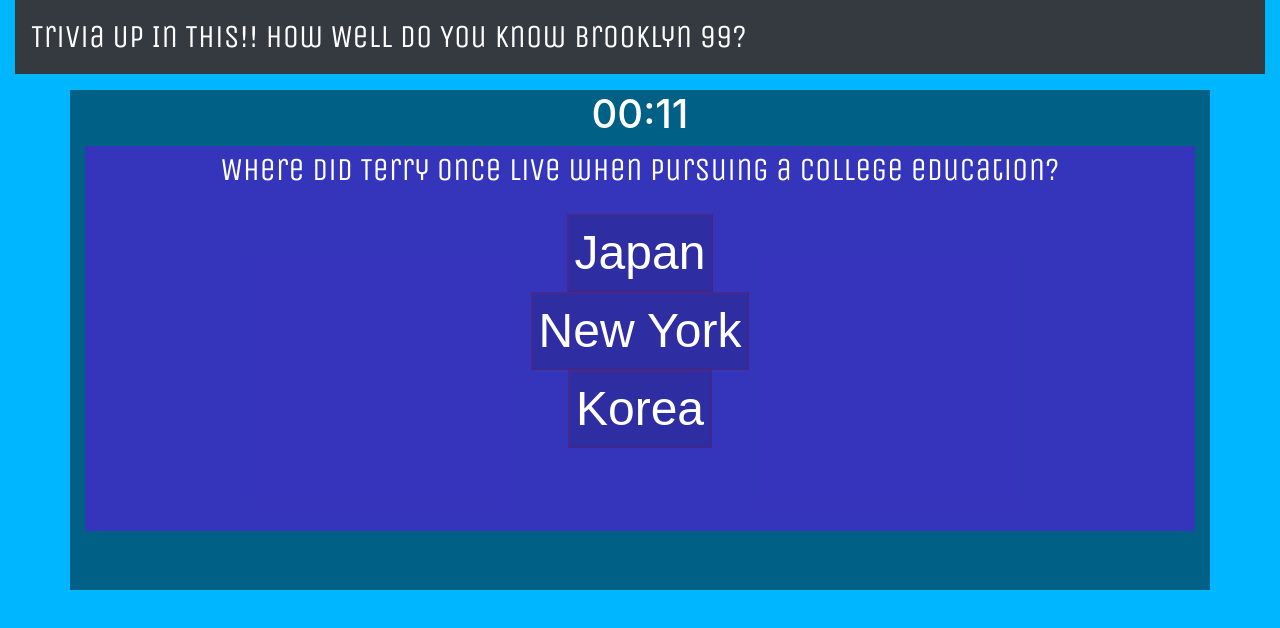
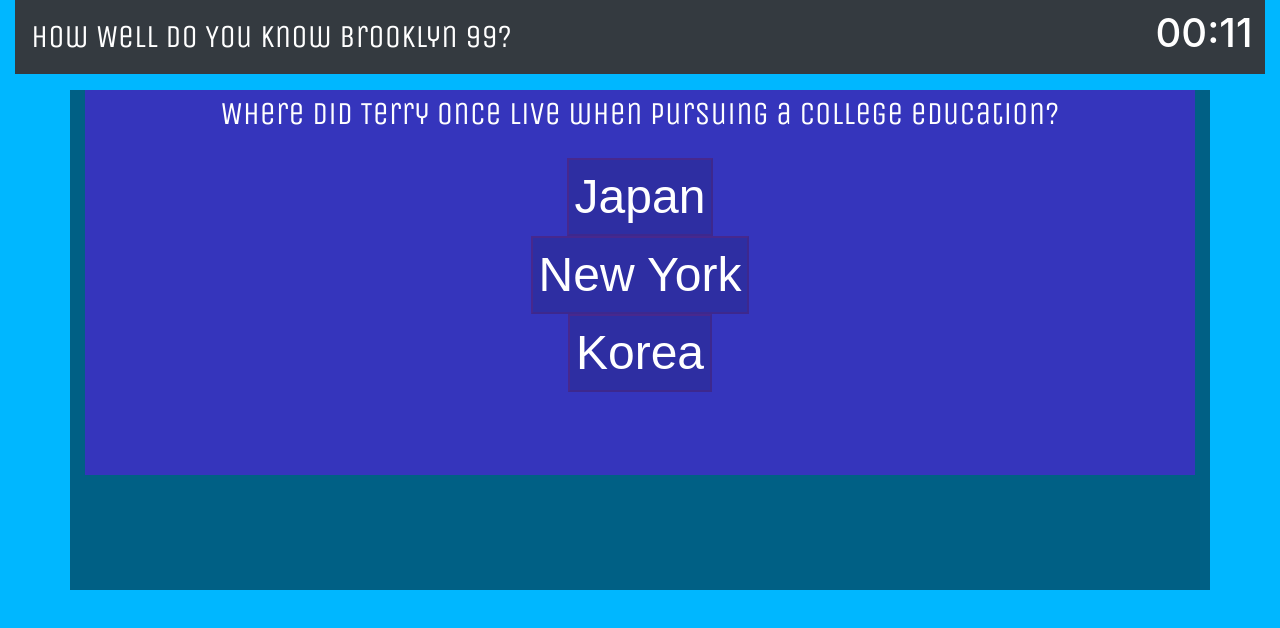
Before and after one commit to DAnMaN15726/TriviaGame, a plain HTML site: page index.html in a window 1280 px wide. Drawn offline with nearby package versions, Linux system fonts and the light colour scheme; a web font is replaced by a local one.

Commit message:
Polished some positioning and text involving the timer and the ques/banner

```diff
--- a/assets/css/style.css
+++ b/assets/css/style.css
@@ -1,12 +1,14 @@
 .navbar-brand{
     font-size: 2em;
     font-family: 'Unica One', cursive;
+    color: red;
 }
 
 
 
 body{
     background-color: rgb(0, 183, 255);
+
 }
 
 .container{
@@ -17,9 +19,12 @@ body{
 
 #container2{
 
+
     font-family: 'Unica One', cursive;
     font-size: 2em;
     height: 385px;
+    width:100%
+
 
 
 }
@@ -126,3 +131,13 @@ h3{
 
 
 }
+
+#clock{
+    position: absolute;
+    color: white;
+    right: 1%;
+
+
+
+
+}
--- a/index.html
+++ b/index.html
@@ -13,7 +13,8 @@
         <Header>
             <div class = "container-fluid">
                 <nav class = "navbar navbar-expand-lg navbar-dark bg-dark">
-                    <a class = "navbar-brand" href = "#">Trivia Up In This!! How Well Do You Know Brooklyn 99?</a>
+                    <a class = "navbar-brand" href = "#">How Well Do You Know Brooklyn 99?</a>
+                    <h1 id = "clock"></h1>
                 </nav>
             </div>
         </Header>
@@ -23,7 +24,7 @@
 
 
         <div class = "container mt-sm-3"  style = "background-color:rgba(0, 0, 0, 0.479);">
-            <h1 id = "clock"></h1>
+
             <h1 id = "clock"></h1>
             <div class = "container" id = "container2" style = "background-color: rgba(119, 0, 255, 0.452);">
 
```
